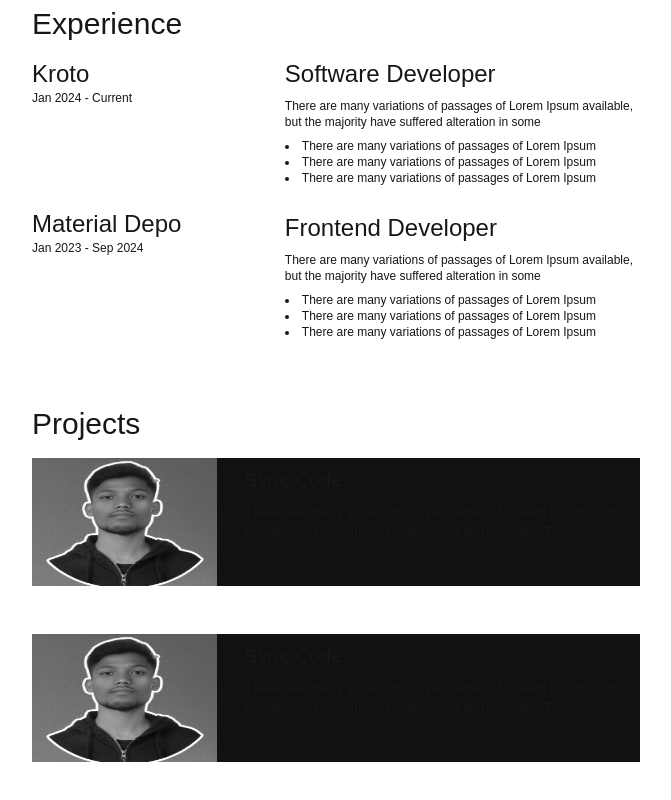
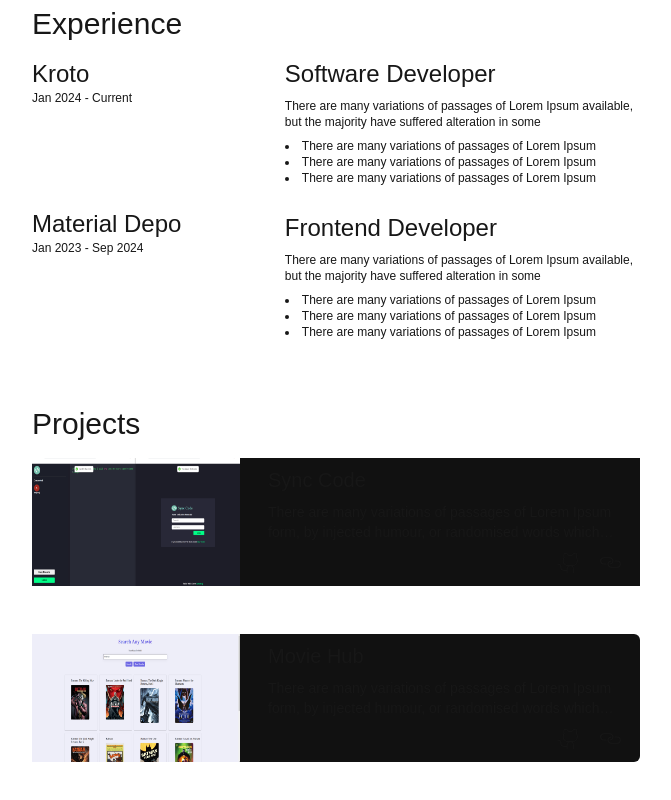
Before and after one commit to anuprajvarma/portfolio, a Next.js app: page /about in a window 1280 px wide. Shown: the part 366-1166 px from the top of the page, without its empty margins (304-975 px from the left). Built offline with nearby package versions, Linux system fonts and the light colour scheme.

Commit message:
change project images and add links

```diff
--- a/app/about/page.tsx
+++ b/app/about/page.tsx
@@ -97,13 +97,13 @@ export default function About() {
           <div className="flex flex-col gap-12 w-full">
             <div className="bg-grey w-full flex gap-3">
               <Image
-                className="h-[8rem] w-[30rem] cursor-pointer"
-                src="/portfolio_pic.png"
+                className="h-[8rem] w-[13rem] cursor-pointer"
+                src="/synCode.png"
                 alt="Portfolio pic"
                 width={50}
                 height={50}
               />
-              <div className="py-2 px-4 flex flex-col gap-2">
+              <div className="py-2 px-4 flex flex-col gap-2 rounded-md">
                 <p className="text-xl">Sync Code</p>
                 <p className="line-clamp-2 text-sm">
                   There are many variations of passages of Lorem Ipsum form, by
@@ -128,16 +128,16 @@ export default function About() {
                 </div>
               </div>
             </div>
-            <div className="bg-grey w-full flex gap-3">
+            <div className="bg-grey w-full flex gap-3 rounded-md">
               <Image
-                className="h-[8rem] w-[30rem] cursor-pointer"
-                src="/portfolio_pic.png"
+                className="h-[8rem] w-[13rem] cursor-pointer"
+                src="/searchPage.png"
                 alt="Portfolio pic"
                 width={50}
                 height={50}
               />
               <div className="py-2 px-4 flex flex-col gap-2">
-                <p className="text-xl">Sync Code</p>
+                <p className="text-xl">Movie Hub</p>
                 <p className="line-clamp-2 text-sm">
                   There are many variations of passages of Lorem Ipsum form, by
                   injected humour, or randomised words which There are many
@@ -146,15 +146,12 @@ export default function About() {
                 <div className="relative">
                   <div className="flex absolute right-0 w-[67px] gap-4">
                     <Link
-                      href="https://github.com/anuprajvarma/Sync_Code"
+                      href="https://github.com/anuprajvarma/moviehub"
                       target="_blank"
                     >
                       <PiGithubLogoThin size={25} />
                     </Link>
-                    <Link
-                      href="https://sync-code1.herokuapp.com/"
-                      target="_blank"
-                    >
+                    <Link href="https://moviehub1.vercel.app/" target="_blank">
                       <CiLink size={25} />
                     </Link>
                   </div>
```
Also changed, not shown: public/searchPage.png (added), public/synCode.png (added).
